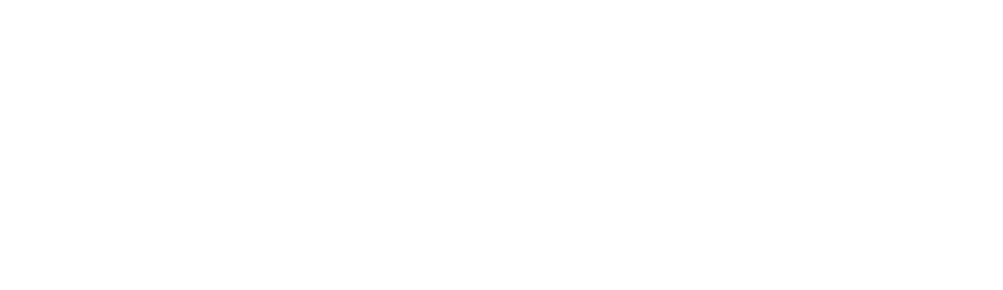
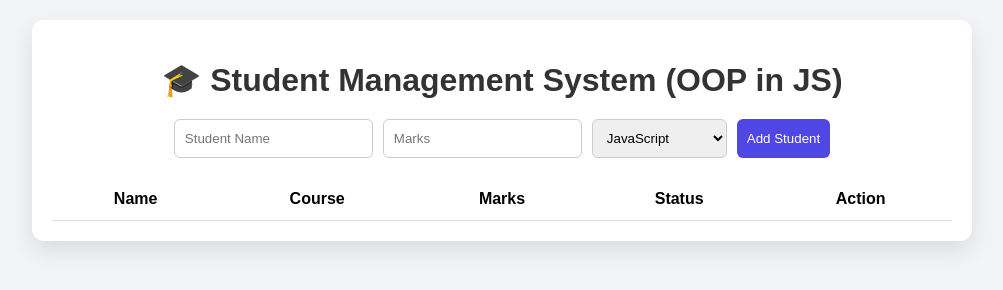
Before and after one commit to iamguddu01/PWDEV, a plain HTML site: page oops-project/index.html in a window 1280 px wide. Shown: the whole page, without its empty margins (138-1141 px from the left). Drawn offline with Linux system fonts and the light colour scheme.

Commit message:
oops-project-done

```diff
--- a/oops-project/index.html
+++ b/oops-project/index.html
@@ -5,7 +5,35 @@
     <meta name="viewport" content="width=device-width, initial-scale=1.0">
     <title>Student Management System</title>
 </head>
+<link rel="stylesheet" href="./style.css">
 <body>
+    <div class="container">
+    <h1>🎓 Student Management System (OOP in JS)</h1>
 
+    <div class="form-group">
+      <input type="text" id="name" placeholder="Student Name" />
+      <input type="number" id="marks" placeholder="Marks" />
+      <select id="course">
+        <option value="JavaScript">JavaScript</option>
+        <option value="Python">Python</option>
+        <option value="Data Structures">Data Structures</option>
+      </select>
+      <button onclick="addStudent()">Add Student</button>
+    </div>
+
+    <table>
+      <thead>
+        <tr>
+          <th>Name</th>
+          <th>Course</th>
+          <th>Marks</th>
+          <th>Status</th>
+          <th>Action</th>
+        </tr>
+      </thead>
+      <tbody id="studentTable"></tbody>
+    </table>
+  </div>
+<script src="oops-mini.js"></script>
 </body>
 </html>
--- a/oops-project/oops-mini.js
+++ b/oops-project/oops-mini.js
@@ -6,7 +6,7 @@ class Person {
     }
 
     getName(){
-        return this.name;
+        return this.#name;
     }
 }
 
--- /dev/null
+++ b/oops-project/style.css
@@ -0,0 +1,75 @@
+    body {
+      font-family: Arial, sans-serif;
+      background: #f2f4f7;
+      margin: 0;
+      padding: 20px;
+    }
+
+    .container {
+      max-width: 900px;
+      margin: auto;
+      background: #fff;
+      padding: 20px;
+      border-radius: 12px;
+      box-shadow: 0 10px 25px rgba(0, 0, 0, 0.1);
+    }
+
+    h1 {
+      text-align: center;
+      margin-bottom: 20px;
+      color: #333;
+    }
+
+    .form-group {
+      display: flex;
+      gap: 10px;
+      margin-bottom: 15px;
+      justify-content: center;
+    }
+
+    input, select, button {
+      padding: 10px;
+      border-radius: 6px;
+      border: 1px solid #ccc;
+    }
+
+    button {
+      background: #4f46e5;
+      color: white;
+      cursor: pointer;
+      border: none;
+    }
+
+    button:hover {
+      background: #3730a3;
+    }
+
+    table {
+      width: 100%;
+      border-collapse: collapse;
+      margin-top: 20px;
+    }
+
+    th, td {
+      padding: 12px;
+      border-bottom: 1px solid #ddd;
+      text-align: center;
+    }
+
+    .delete-btn {
+      background: #dc2626;
+    }
+
+    .delete-btn:hover {
+      background: #991b1b;
+    }
+
+    .badge {
+      padding: 5px 10px;
+      border-radius: 20px;
+      color: white;
+      font-size: 12px;
+    }
+
+    .pass { background: #16a34a; }
+    .fail { background: #dc2626; }
```
